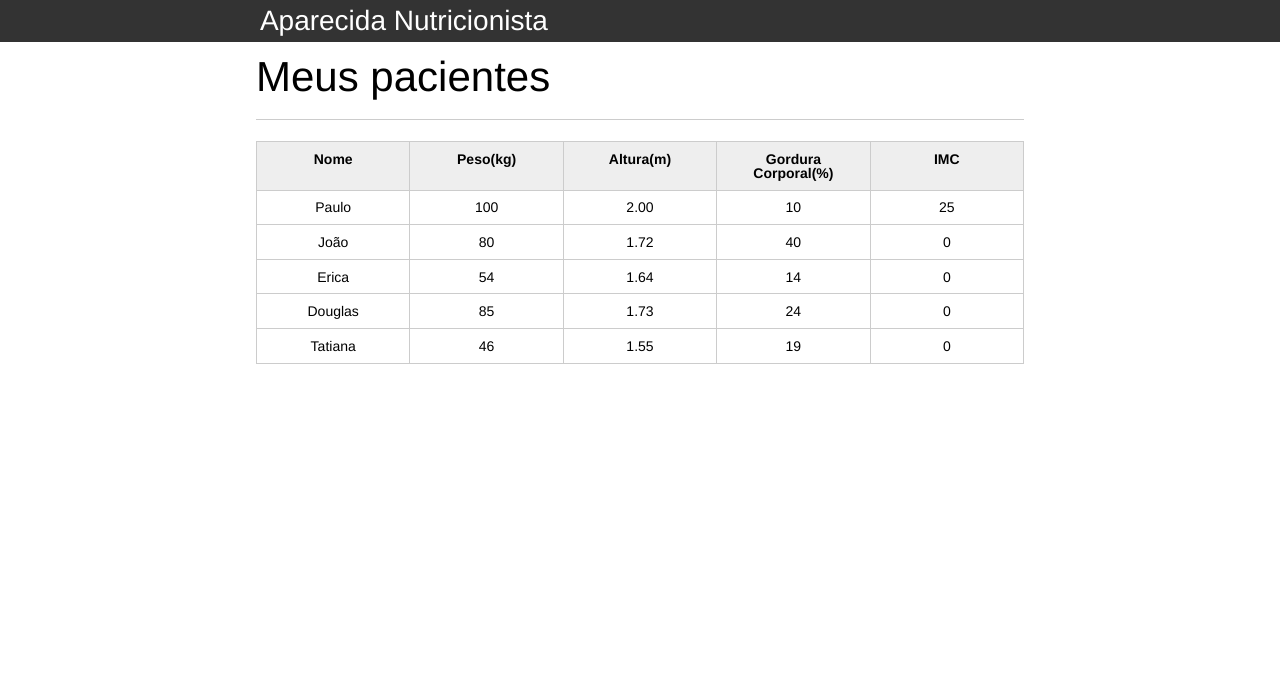
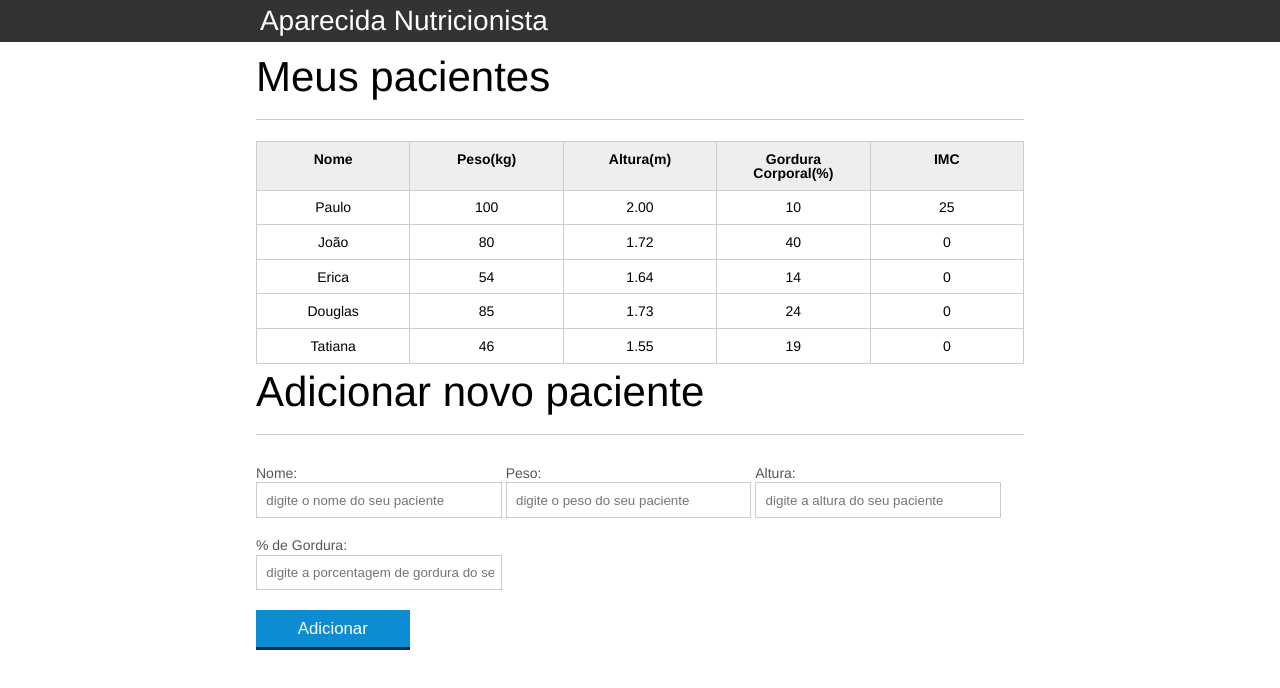
Before and after one commit to joaog00/introducao-javascript, a plain HTML site: page index.html in a window 1280 px wide. Drawn offline with Linux system fonts and the light colour scheme.

Commit message:
modificando index

```diff
--- a/css/index.css
+++ b/css/index.css
@@ -132,3 +132,26 @@ button[disabled=disabled], button:disabled {
 .campo-invalido{
 	border: 1px solid red;
 }
+
+.paciente-invalido {
+	background-color: lightcoral;
+}
+
+#mensagens-erro {
+	color: red;
+}
+
+.fadeOut {
+	opacity: 0;
+	transition: 0.5s;
+}
+
+#filtrar-tabela {
+	width: 200px;
+	height: 35px;
+	margin-bottom: 10px;
+}
+
+.invisivel {
+	display: none;
+}
--- a/index.html
+++ b/index.html
@@ -1,5 +1,6 @@
 <!DOCTYPE html>
 <html lang="pt-br">
+
 <head>
 	<meta charset="UTF-8">
 	<title>Aparecida Nutrição</title>
@@ -7,11 +8,12 @@
 	<link rel="stylesheet" type="text/css" href="css/reset.css">
 	<link rel="stylesheet" type="text/css" href="css/index.css">
 </head>
+
 <body>
 
 	<header>
 		<div class="container">
-				<h1 class="titulo" >Aparecida Nutrição</h1>
+			<h1 class="titulo">Aparecida Nutrição</h1>
 		</div>
 	</header>
 	<main>
@@ -28,7 +30,7 @@
 					</tr>
 				</thead>
 				<tbody id="tabela-pacientes">
-						<tr class="paciente" id="primeiro-paciente" >
+					<tr class="paciente" id="primeiro-paciente">
 						<td class="info-nome">Paulo</td>
 						<td class="info-peso">100</td>
 						<td class="info-altura">2.00</td>
@@ -36,7 +38,7 @@
 						<td class="info-imc">0</td>
 					</tr>
 
-						<tr class="paciente" >
+					<tr class="paciente">
 						<td class="info-nome">João</td>
 						<td class="info-peso">80</td>
 						<td class="info-altura">1.72</td>
@@ -44,7 +46,7 @@
 						<td class="info-imc">0</td>
 					</tr>
 
-						<tr class="paciente" >
+					<tr class="paciente">
 						<td class="info-nome">Erica</td>
 						<td class="info-peso">54</td>
 						<td class="info-altura">1.64</td>
@@ -59,7 +61,7 @@
 						<td class="info-gordura">24</td>
 						<td class="info-imc">0</td>
 					</tr>
-						<tr class="paciente" >
+					<tr class="paciente">
 						<td class="info-nome">Tatiana</td>
 						<td class="info-peso">46</td>
 						<td class="info-altura">1.55</td>
@@ -70,10 +72,39 @@
 			</table>
 
 		</section>
+
+		<!-- Inserir Tabela -->
+		<section class="container">
+			<h2 id="titulo-form">Adicionar novo paciente</h2>
+			<form id="form-adiciona">
+				<div class="grupo">
+					<label for="nome">Nome:</label>
+					<input id="nome" name="nome" type="text" placeholder="digite o nome do seu paciente" class="campo">
+				</div>
+				<div class="grupo">
+					<label for="peso">Peso:</label>
+					<input id="peso" name="peso" type="text" placeholder="digite o peso do seu paciente"
+						class="campo campo-medio">
+				</div>
+				<div class="grupo">
+					<label for="altura">Altura:</label>
+					<input id="altura" name="altura" type="text" placeholder="digite a altura do seu paciente"
+						class="campo campo-medio">
+				</div>
+				<div class="grupo">
+					<label for="gordura">% de Gordura:</label>
+					<input id="gordura" type="text" placeholder="digite a porcentagem de gordura do seu paciente"
+						class="campo campo-medio">
+				</div>
+
+				<button id="adicionar-paciente" class="botao bto-principal">Adicionar</button>
+			</form>
+		</section>
+
 	</main>
 
-		<script src="js/principal.js"  ></script>
-
+	<script src="js/principal.js"></script>
 
 </body>
+
 </html>
```
Lines whose indentation alone changed are shown as unchanged.
